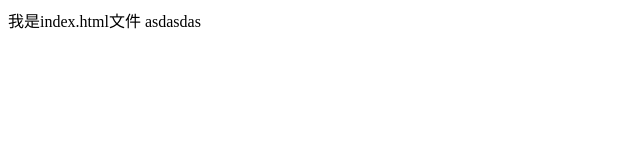
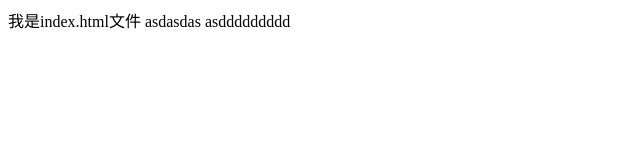
Before and after one commit to Peanutonline/git-demo, a plain HTML site: page index.html in a window 1280 px wide. Shown: the whole page, without its empty margins (0-640 px from the left). Drawn offline with Linux system fonts and the light colour scheme.

Commit message:
程序员A的第三次提交

```diff
--- a/index.html
+++ b/index.html
@@ -6,6 +6,6 @@
     <title>Document</title>
 </head>
 <body>
-    asdasdas
+    asdasdas asddddddddd
 </body>
 </html>
```
